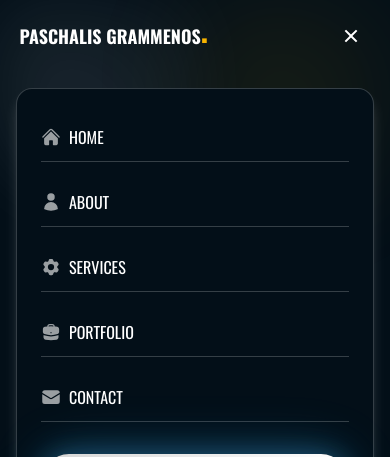
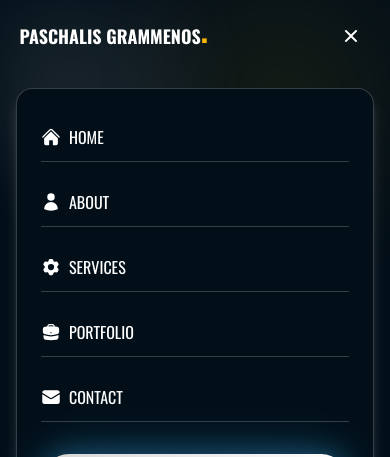
Before and after one commit to gpasxalis/nextjs-portfolio-gpasxalis, a Next.js app: page / in a window 390 px wide. Both pictures are taken after a click on the button "Toggle Menu". Shown: the top 457 px of the page. Built offline with nearby package versions, Linux system fonts and the light colour scheme.

Commit message:
Navbar Fixes

```diff
--- a/src/app/components/Navbar.jsx
+++ b/src/app/components/Navbar.jsx
@@ -173,7 +173,7 @@ export const Navbar = () => {
                                             href={link.href}
                                             className="flex gap-2 items-center font-headingFont uppercase text-gp-accent text-[16px] font-normal hover:text-gp-primary focus:text-gp-primary active:text-gp-primary py-3 border-b border-gp-accent/20 transition-all duration-300 ease-in-out"
                                         >
-                                            <IconComponent className="text-xl text-gp-accent/60" />
+                                            <IconComponent className="text-xl text-current" />
                                             {link.name}
                                         </motion.a>
                                     )
```
